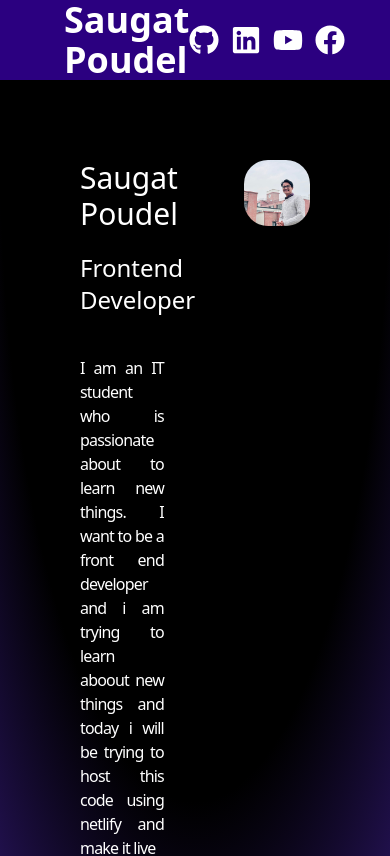
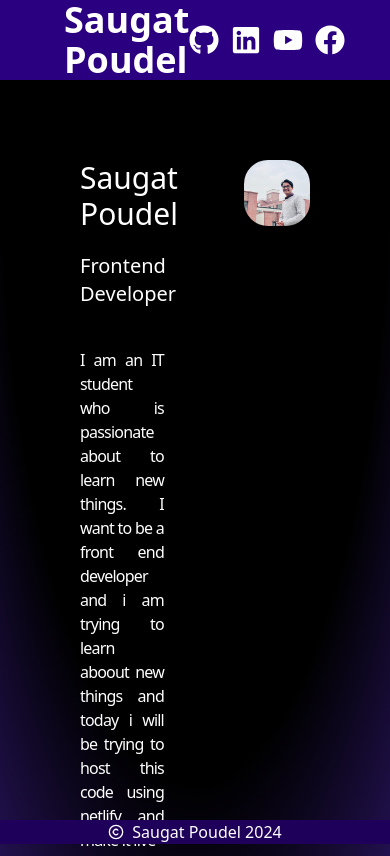
Before and after one commit to SaugatPoudell/newportfolio, a React (Create React App) app: page / in a window 390 px wide. Shown: the top 856 px of the page. Built offline with nearby package versions, Linux system fonts and the light colour scheme.

Commit message:
Updated foooter solved

```diff
--- a/package.json
+++ b/package.json
@@ -1,5 +1,6 @@
 {
   "name": "portfolio",
+  "homepage": "http://poudelsaugat.com.np/",
   "version": "0.1.0",
   "private": true,
   "dependencies": {
--- a/src/App.js
+++ b/src/App.js
@@ -9,7 +9,7 @@ function App() {
   return (
     <>
 <div className='top-0 -z-0 h-full w-full'>
-    <div className="relative inset-0 -z-10 h-full w-full items-center [background:radial-gradient(125%_125%_at_50%_10%,#000_40%,#63e_100%)]">
+    <div className="relative inset-0 -z-10 max-h-full min-h-screen w-full items-center [background:radial-gradient(125%_125%_at_50%_10%,#000_40%,#63e_100%)]">
 
       <Navbar/>
       <Hero/>
--- a/src/components/About.jsx
+++ b/src/components/About.jsx
@@ -3,9 +3,9 @@ import React from 'react'
 const About = () => {
   return (
     <div>
-        <h2 className='text-white text-center font-mono font-bold text-2xl p-10'>About Me
+        <h2 className='text-white text-center font-mono font-bold text-2xl p-10 h-full'>About Me
             </h2>
-            <p className='text-white text-justify px-20 pb-5'>
+            <p className='text-white text-justify px-20 pb-5 '>
                 I am an IT student trying new thing and i have expertise in HTML CSS and JS and trying to practice front end with Reactjs and Flutter
             </p>
             </div>
--- a/src/components/Footer.jsx
+++ b/src/components/Footer.jsx
@@ -3,7 +3,7 @@ import { LuCopyright } from 'react-icons/lu'
 
 const Footer = () => {
   return (
-    <div className='bg-[#1e005a] flex justify-center items-center pt-0'>
+    <div className='bg-[#1e005a] flex justify-center pt-0 fixed bottom-0 w-full'>
         <div className='text-white flex gap-1 items-center'><LuCopyright/>
 <div className='text-white text-3xl font-bold'/>Saugat Poudel 2024</div>
     </div>
--- a/src/components/Hero.jsx
+++ b/src/components/Hero.jsx
@@ -13,13 +13,13 @@ const Hero = () => {
      className='flex justify-around'>
         <div>
     <div className='text-white ml-20 mt-20 text-3xl lg:text-6xl lg:font-bold'> <h2 > Saugat Poudel</h2></div>
-    <div className='text-2xl text-white ml-20 pt-5 gradiet lg:text-4xl'>Frontend Developer</div>
+    <div className='text-xl text-white ml-20 pt-5 gradiet lg:text-4xl'>Frontend Developer</div>
     <p
      className='text-white mr-20 ml-20 max-w-7xl tracking-tighter mt-10 mb-20 text-justify'>{mine_desc}
      </p>
     </div>
-    <div className='container max-h-l mt-20 mr-20'>
-      <img src={logo} className='items-center lg:h-auto rounded-3xl' alt='IDK'/>
+    <div className='container  mt-20 mr-20 md:max-h-3xl '>
+      <img src={logo} className='items-center lg:h-auto rounded-3xl md:align-left md:w-[100%]' alt='IDK'/>
     </div>
 
     </motion.div>
--- a/src/components/Navbar.jsx
+++ b/src/components/Navbar.jsx
@@ -5,12 +5,10 @@ const Navbar = () => {
   return (
 <>
 <div className='bg-[#2b0080] h-30 flex justify-between h-20 items-center p-16 py-10'>
-  <p className='text-4xl font-bold text-white'>Saugat Poudel</p>
-  <div className="flex justify-end gap-3">
-  <p className='text-white text-3xl' onClick={()=>{
-    console.log("Github")
-  }}><FaGithub/></p>
-  <p className='text-white text-3xl'><FaLinkedin/> </p>
+  <p className='text-4xl font-bold text-white' >Saugat Poudel</p>
+  <div className="flex gap-3">
+ <p className='text-white text-3xl'><FaGithub/></p>
+  <p className='text-white text-3xl' ><FaLinkedin/> </p>
   <p className='text-white text-3xl'><FaYoutube/></p>
   <p className='text-white text-3xl'><FaFacebook/> </p>
   </div>
```
